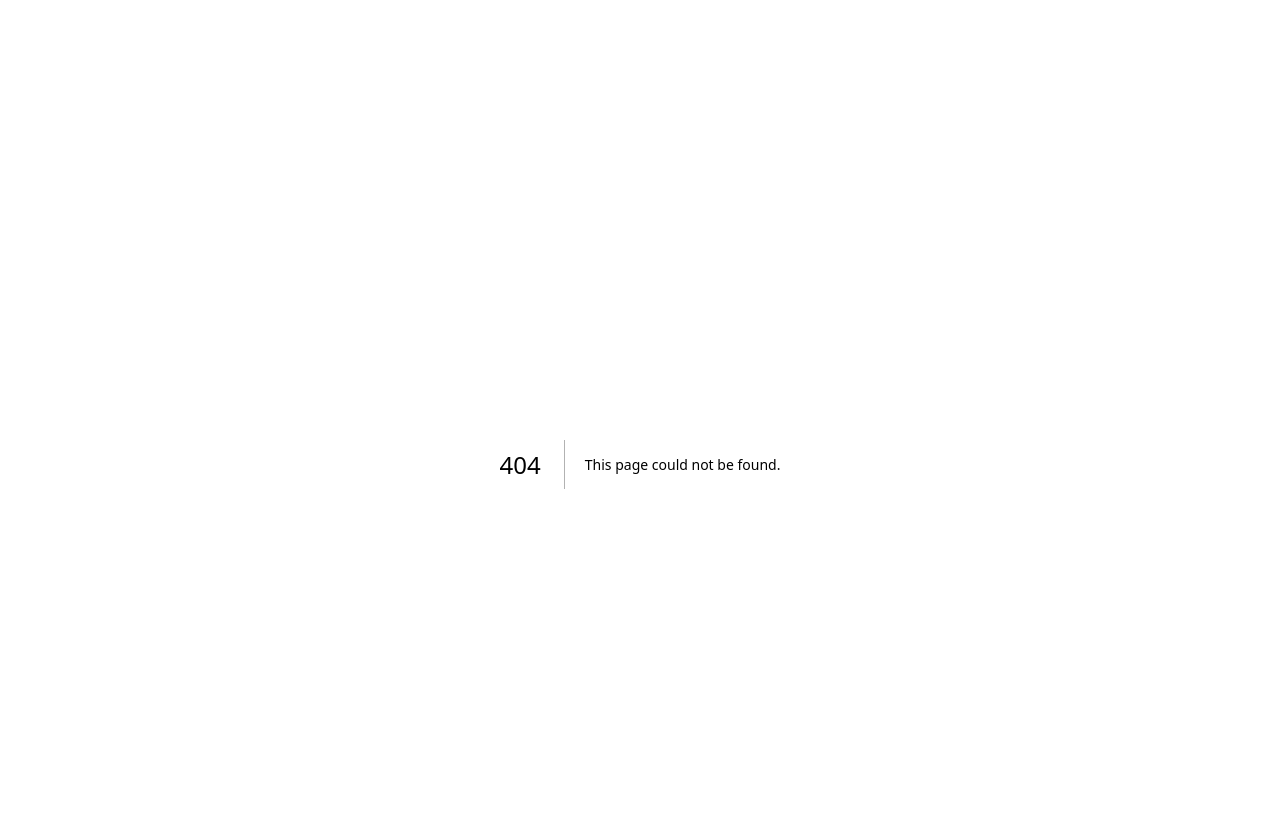
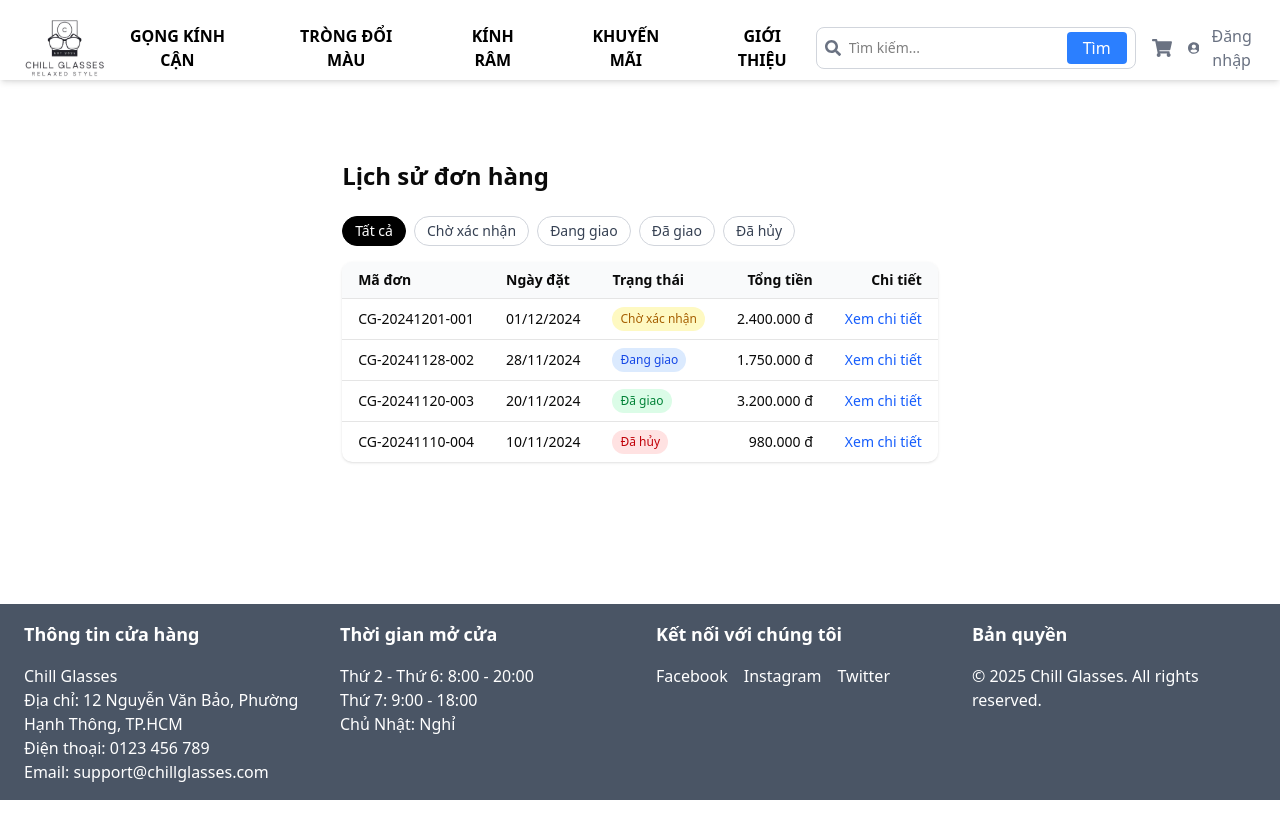
Before and after one commit to PhanQuocHuyIUH/ChillGlasses, a Next.js app: page /orders in a window 1280 px wide. Before the commit this address had no page. Shown: the top 838 px of the page. Built offline with nearby package versions, Linux system fonts and the light colour scheme.

Commit message:
feat: Task 08 - order history page UI

```diff
--- /dev/null
+++ b/src/app/(customer)/orders/page.tsx
@@ -0,0 +1,189 @@
+"use client";
+
+import { useState } from "react";
+import Link from "next/link";
+
+type OrderStatus = "PENDING" | "SHIPPING" | "COMPLETED" | "CANCELLED";
+
+type Order = {
+    id: string;
+    code: string;
+    createdAt: string;
+    total: number;
+    status: OrderStatus;
+};
+
+const formatPrice = (value: number) => {
+    return value.toLocaleString("vi-VN");
+};
+
+const statusLabel: Record<OrderStatus, string> = {
+    PENDING: "Chờ xác nhận",
+    SHIPPING: "Đang giao",
+    COMPLETED: "Đã giao",
+    CANCELLED: "Đã hủy",
+};
+
+const statusBadgeClass: Record<OrderStatus, string> = {
+    PENDING: "bg-yellow-100 text-yellow-700",
+    SHIPPING: "bg-blue-100 text-blue-700",
+    COMPLETED: "bg-green-100 text-green-700",
+    CANCELLED: "bg-red-100 text-red-700",
+};
+
+const OrdersPage = () => {
+    const [statusFilter, setStatusFilter] = useState<"ALL" | OrderStatus>("ALL");
+
+    const orders: Order[] = [
+        {
+            id: "1",
+            code: "CG-20241201-001",
+            createdAt: "01/12/2024",
+            total: 2400000,
+            status: "PENDING",
+        },
+        {
+            id: "2",
+            code: "CG-20241128-002",
+            createdAt: "28/11/2024",
+            total: 1750000,
+            status: "SHIPPING",
+        },
+        {
+            id: "3",
+            code: "CG-20241120-003",
+            createdAt: "20/11/2024",
+            total: 3200000,
+            status: "COMPLETED",
+        },
+        {
+            id: "4",
+            code: "CG-20241110-004",
+            createdAt: "10/11/2024",
+            total: 980000,
+            status: "CANCELLED",
+        },
+    ];
+
+    const filteredOrders =
+        statusFilter === "ALL"
+            ? orders
+            : orders.filter((order) => order.status === statusFilter);
+
+    return (
+        <div className="min-h-screen max-w-5xl mx-auto px-4 pt-24 pb-16">
+            <h1 className="text-2xl font-semibold mb-6">Lịch sử đơn hàng</h1>
+
+            {/* Filter trạng thái */}
+            <div className="mb-4 flex flex-wrap gap-2 text-sm">
+                <button
+                    onClick={() => setStatusFilter("ALL")}
+                    className={`px-3 py-1 rounded-full border ${
+                        statusFilter === "ALL"
+                            ? "bg-black text-white border-black"
+                            : "bg-white text-gray-700 border-gray-300"
+                    }`}
+                >
+                    Tất cả
+                </button>
+
+                <button
+                    onClick={() => setStatusFilter("PENDING")}
+                    className={`px-3 py-1 rounded-full border ${
+                        statusFilter === "PENDING"
+                            ? "bg-black text-white border-black"
+                            : "bg-white text-gray-700 border-gray-300"
+                    }`}
+                >
+                    Chờ xác nhận
+                </button>
+
+                <button
+                    onClick={() => setStatusFilter("SHIPPING")}
+                    className={`px-3 py-1 rounded-full border ${
+                        statusFilter === "SHIPPING"
+                            ? "bg-black text-white border-black"
+                            : "bg-white text-gray-700 border-gray-300"
+                    }`}
+                >
+                    Đang giao
+                </button>
+
+                <button
+                    onClick={() => setStatusFilter("COMPLETED")}
+                    className={`px-3 py-1 rounded-full border ${
+                        statusFilter === "COMPLETED"
+                            ? "bg-black text-white border-black"
+                            : "bg-white text-gray-700 border-gray-300"
+                    }`}
+                >
+                    Đã giao
+                </button>
+
+                <button
+                    onClick={() => setStatusFilter("CANCELLED")}
+                    className={`px-3 py-1 rounded-full border ${
+                        statusFilter === "CANCELLED"
+                            ? "bg-black text-white border-black"
+                            : "bg-white text-gray-700 border-gray-300"
+                    }`}
+                >
+                    Đã hủy
+                </button>
+            </div>
+
+            {/* Danh sách đơn */}
+            <div className="bg-white shadow rounded-lg overflow-hidden">
+                {filteredOrders.length === 0 ? (
+                    <div className="p-4 text-sm text-gray-600">
+                        Không có đơn hàng nào với trạng thái này.
+                    </div>
+                ) : (
+                    <table className="w-full text-sm">
+                        <thead className="bg-gray-50">
+                        <tr>
+                            <th className="text-left px-4 py-2">Mã đơn</th>
+                            <th className="text-left px-4 py-2">Ngày đặt</th>
+                            <th className="text-left px-4 py-2">Trạng thái</th>
+                            <th className="text-right px-4 py-2">Tổng tiền</th>
+                            <th className="text-right px-4 py-2">Chi tiết</th>
+                        </tr>
+                        </thead>
+                        <tbody>
+                        {filteredOrders.map((order) => (
+                            <tr
+                                key={order.id}
+                                className="border-t hover:bg-gray-50 transition-colors"
+                            >
+                                <td className="px-4 py-2">
+                                    <span className="font-medium">{order.code}</span>
+                                </td>
+                                <td className="px-4 py-2">{order.createdAt}</td>
+                                <td className="px-4 py-2">
+                    <span
+                        className={`inline-flex px-2 py-1 rounded-full text-xs ${statusBadgeClass[order.status]}`}
+                    >
+                      {statusLabel[order.status]}
+                    </span>
+                                </td>
+                                <td className="px-4 py-2 text-right">
+                                    {formatPrice(order.total)} đ
+                                </td>
+                                <td className="px-4 py-2 text-right">
+                                    <Link href={`/orders/${order.id}`}>
+                      <span className="text-blue-600 hover:underline">
+                        Xem chi tiết
+                      </span>
+                                    </Link>
+                                </td>
+                            </tr>
+                        ))}
+                        </tbody>
+                    </table>
+                )}
+            </div>
+        </div>
+    );
+};
+
+export default OrdersPage;
```
